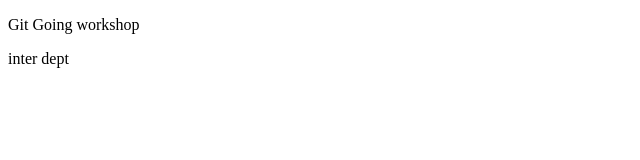
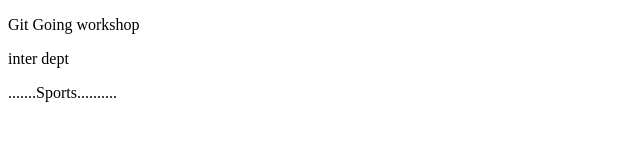
Before and after one commit to johnabraham7/git-going, a plain HTML site: page index.html in a window 1280 px wide. Shown: the full height of the page, 0-640 px from the left. Drawn offline with Linux system fonts and the light colour scheme.

Commit message:
3 commit

```diff
--- a/index.html
+++ b/index.html
@@ -5,6 +5,7 @@
 </head>
 <body>
     <p>Git Going workshop</p>
-    <p>inter dept </p>
+    <p>inter dept  </p>
+    <p>.......Sports..........</p>
 </body>
 </html>
```
